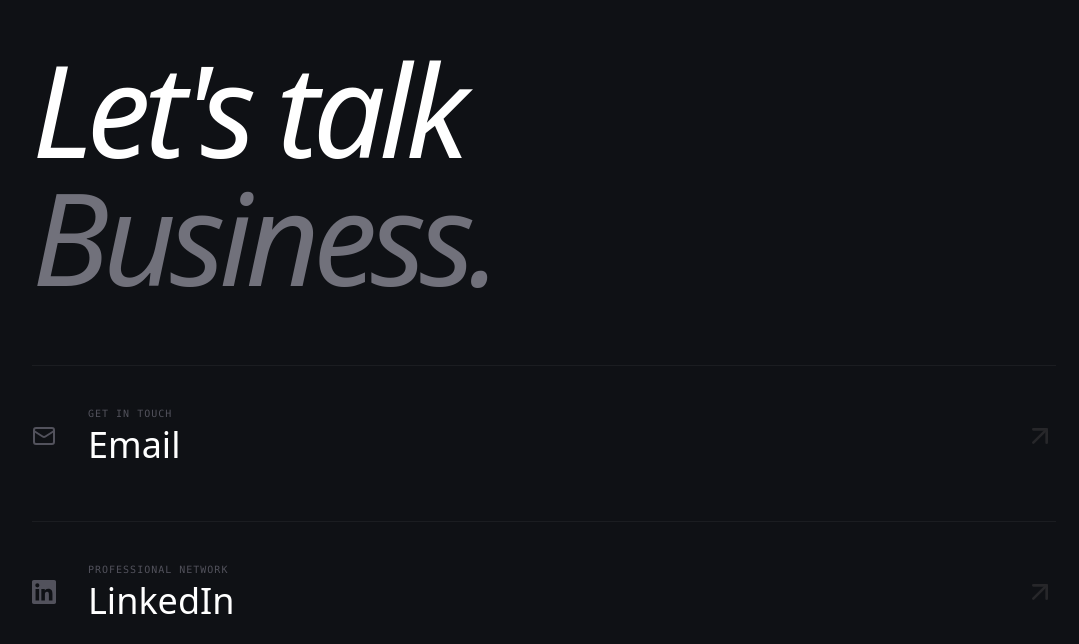
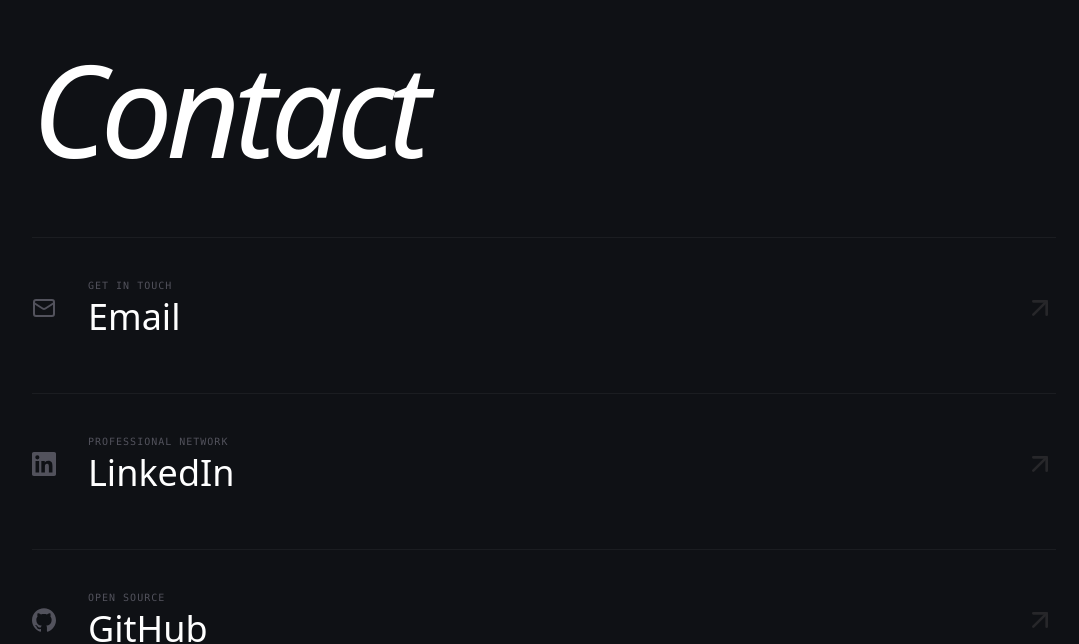
Before and after one commit to niklashoefling/portfolio-website, a Next.js app: page /contact in a window 1280 px wide. Shown: the part 163-807 px from the top of the page, without its empty margins (96-1175 px from the left). Built offline with nearby package versions, Linux system fonts and the light colour scheme.

Commit message:
Contact pages changes

```diff
--- a/app/components/Contact.tsx
+++ b/app/components/Contact.tsx
@@ -54,10 +54,7 @@
     <main className="min-h-screen bg-[#0f1115] text-white flex flex-col justify-between p-6 md:p-16 lg:p-32">
       <div className="max-w-6xl w-full mx-auto pt-20">
         <h1 className="text-6xl md:text-8xl lg:text-9xl font-light italic tracking-tighter leading-none mb-16">
-          Let&apos;s talk <br />
-          <span className="text-zinc-500 group-hover:text-white transition-colors duration-700">
-            Business.
-          </span>
+          Contact
         </h1>
       </div>
 
```
